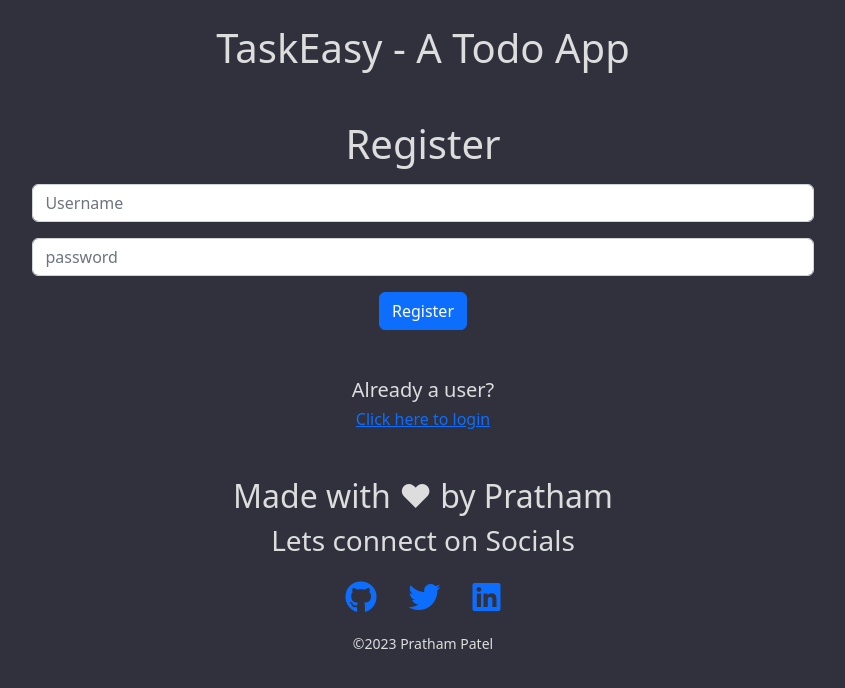
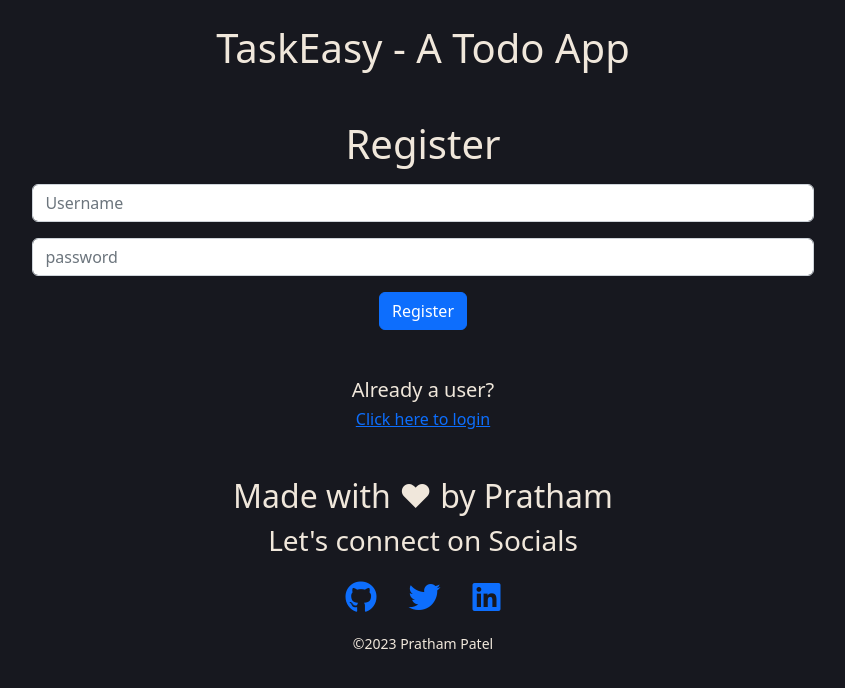
Before and after one commit to PrathamPatel010/TaskEasy, a React (Vite) app in the folder frontend/: page /register in a window 1280 px wide. Shown: the top 688 px of the page, without its empty margins (217-1062 px from the left). Built offline with nearby package versions, Linux system fonts and the light colour scheme; no server answers.

Commit message:
theme color modified and UI improved

```diff
--- a/frontend/src/App.css
+++ b/frontend/src/App.css
@@ -1,6 +1,10 @@
+* {
+    box-sizing: border-box;
+}
+
 body {
-    background-color: #30313d;
-    color: #ddd;
+    background-color: #17181f;
+    color: #f0e7db;
 }
 
 
--- a/frontend/src/Components/Footer.jsx
+++ b/frontend/src/Components/Footer.jsx
@@ -1,9 +1,10 @@
+/* eslint-disable react/no-unescaped-entities */
 const Footer = () => {
     return (
         <footer className="container text-center my-5">
             <div className="container d-flex flex-column justify-content-center align-items-center">
                 <h2>Made with ❤ by Pratham</h2>
-                <h3>Lets connect on Socials</h3>
+                <h3>Let's connect on Socials</h3>
                 <div className="col-12 col-md-4 my-3">
                     <a href="https://github.com/PrathamPatel010"><i className="fab fa-2x fa-github mx-2 mx-md-3"></i></a>
                     <a href="https://twitter.com/Prathamtwts"><i className="fab fa-2x fa-twitter mx-2 mx-md-3"></i></a>
--- a/frontend/src/Components/Login.jsx
+++ b/frontend/src/Components/Login.jsx
@@ -15,6 +15,7 @@ const Login = () => {
     const handleLogin = async(e) => {
         e.preventDefault();
         const dataTobeSend = {username,password};
+        setAcknowledgment('Processing... Please wait...');
         const response = await axios.post(`${base_url}/api/login`,dataTobeSend,{withCredentials:true});
         console.log(response.data);
         if(response.data.status===404 || response.data.status===501){
--- a/frontend/src/Components/Register.jsx
+++ b/frontend/src/Components/Register.jsx
@@ -15,6 +15,7 @@ const Register = () => {
     const handleRegister = async(e) => {
         e.preventDefault();
         const dataTobeSend = {username,password};
+        setAcknowledgment('Processing... Please wait');
         const response = await axios.post(`${base_url}/api/register`,dataTobeSend,{withCredentials:true});
         console.log(response.data);
         if(response.data.status===400){
--- a/frontend/vite.config.js
+++ b/frontend/vite.config.js
@@ -32,8 +32,8 @@ const manifestForPlugin = {
                 purpose: 'any maskable',
             }
         ],
-        theme_color: '#171717',
-        background_color: '#f0e7db',
+        theme_color: '#f0e7db',
+        background_color: '#17181f',
         display: "standalone",
         scope: '/',
         start_url: "/",
```
Also changed, not shown: frontend/public/site.webmanifest.
